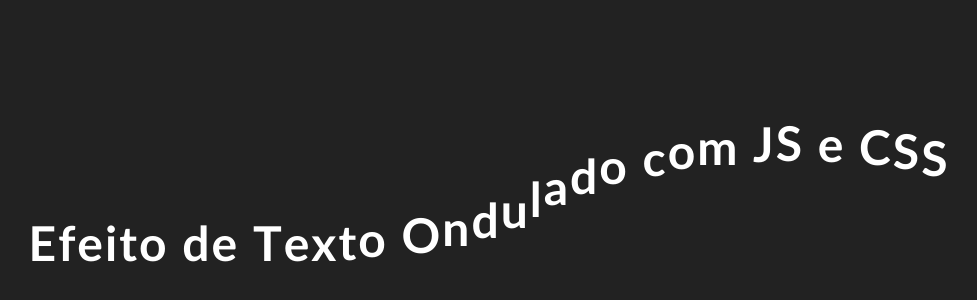
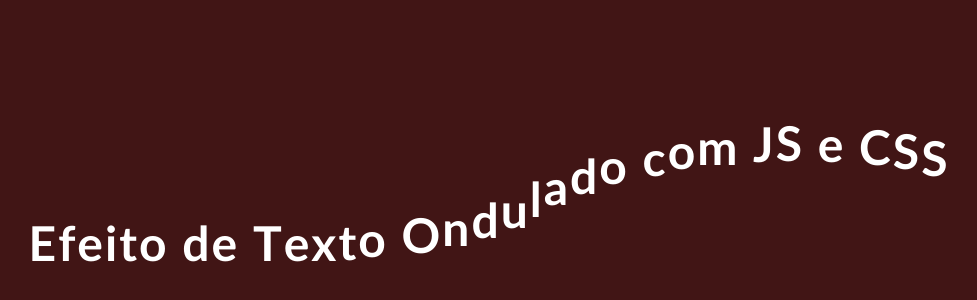
Before and after one commit to ivanoel/efeito-texto-ondulado, a plain HTML site: page index.html in a window 1280 px wide. Shown: the part 158-458 px from the top of the page, without its empty margins (151-1128 px from the left). Drawn offline with Linux system fonts and the light colour scheme.

Commit message:
background

```diff
--- a/assets/css/main.css
+++ b/assets/css/main.css
@@ -14,7 +14,7 @@ section {
     justify-content: center;
     align-items: center;
     min-height: 100vh;
-    background: #222;
+    background: rgb(65, 21, 21);
 }
 section .text {
     position: relative;
```
